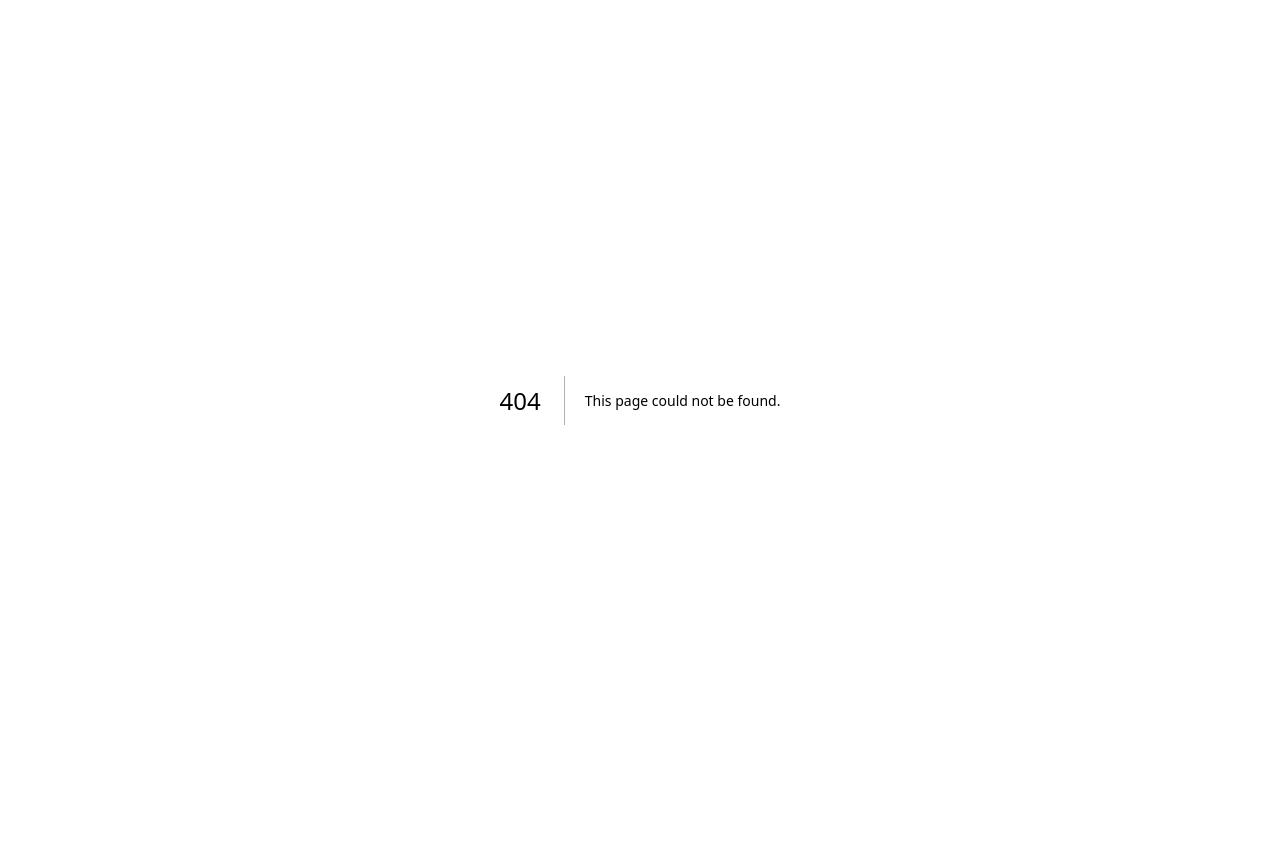
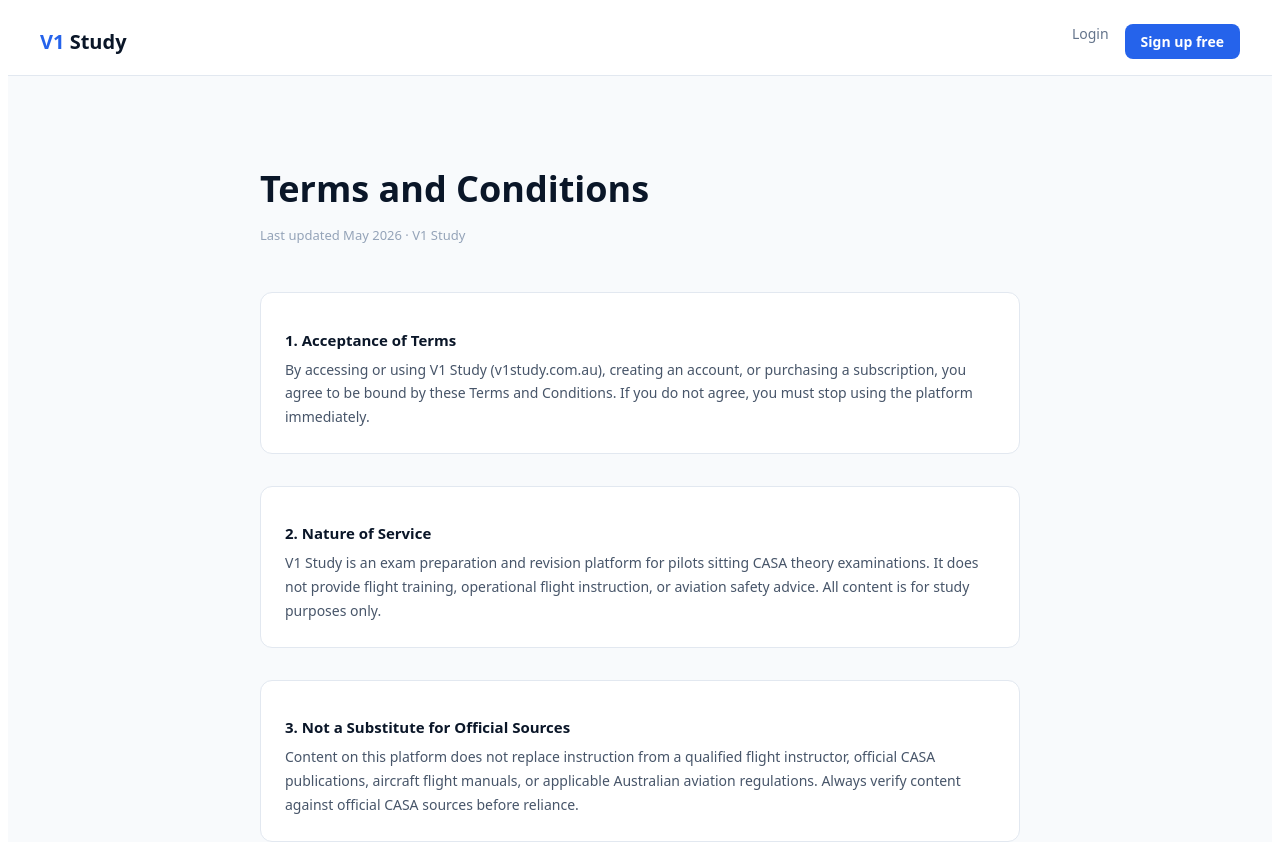
Before and after one commit to daniellongford/V1Study, a Next.js app: page /terms in a window 1280 px wide. Before the commit this address had no page. Shown: the top 842 px of the page. Before the commit the page ends 800 px from the top, so only its background shows below. Built offline with nearby package versions, Linux system fonts and the light colour scheme.

Commit message:
Create page.tsx

```diff
--- /dev/null
+++ b/app/terms/page.tsx
@@ -0,0 +1,99 @@
+'use client'
+
+const sections = [
+  {
+    title: '1. Acceptance of Terms',
+    content: 'By accessing or using V1 Study (v1study.com.au), creating an account, or purchasing a subscription, you agree to be bound by these Terms and Conditions. If you do not agree, you must stop using the platform immediately.',
+  },
+  {
+    title: '2. Nature of Service',
+    content: 'V1 Study is an exam preparation and revision platform for pilots sitting CASA theory examinations. It does not provide flight training, operational flight instruction, or aviation safety advice. All content is for study purposes only.',
+  },
+  {
+    title: '3. Not a Substitute for Official Sources',
+    content: 'Content on this platform does not replace instruction from a qualified flight instructor, official CASA publications, aircraft flight manuals, or applicable Australian aviation regulations. Always verify content against official CASA sources before reliance.',
+  },
+  {
+    title: '4. Accuracy of Content',
+    content: 'While all care is taken in preparing content, V1 Study makes no warranty regarding accuracy, completeness, or currency. Content may contain errors. Report any errors to support@v1study.com.au. Questions should be verified against official CASA publications.',
+  },
+  {
+    title: '5. User Responsibility',
+    content: 'Aviation involves inherent risk including serious injury or death. By using this platform you acknowledge that you are solely responsible for verifying all information, complying with CASA regulations, consulting qualified flight instructors where required, and all decisions made during training and operations.',
+  },
+  {
+    title: '6. Limitation of Liability',
+    content: 'To the maximum extent permitted by Australian law, V1 Study and its directors exclude all liability for any loss, damage, or injury arising from use of this platform or reliance on its content. Nothing in these terms excludes rights that cannot be excluded under the Australian Consumer Law.',
+  },
+  {
+    title: '7. Subscriptions and Billing',
+    content: 'Subscriptions are billed monthly. All plans include a 7-day free trial — your card will not be charged until the trial ends. Subscriptions renew automatically each month until cancelled. You may cancel at any time through the pricing page. Upon cancellation, access continues until the end of the current billing period. Unused subscription time is non-refundable except where required by Australian Consumer Law.',
+  },
+  {
+    title: '8. Account Usage',
+    content: 'Accounts are for individual personal use only. You must not share, transfer, sell, or allow others to access your account. V1 Study reserves the right to suspend or terminate accounts where misuse or account sharing is detected without refund.',
+  },
+  {
+    title: '9. Intellectual Property',
+    content: 'All content including questions, explanations, and references is the intellectual property of V1 Study. You must not copy, reproduce, distribute, or commercialise any content without prior written permission.',
+  },
+  {
+    title: '10. Conduct',
+    content: 'You agree to use the platform lawfully and appropriately. You must not engage in conduct that breaches CASA exam integrity rules or any applicable Australian law. V1 Study reserves the right to terminate accounts for misconduct.',
+  },
+  {
+    title: '11. Changes to Service',
+    content: 'V1 Study may modify content, features, pricing, or these terms at any time. Continued use of the platform after changes constitutes acceptance.',
+  },
+  {
+    title: '12. Governing Law',
+    content: 'These terms are governed by the laws of Queensland, Australia. Any disputes will be handled in Queensland courts.',
+  },
+  {
+    title: '13. Contact',
+    content: 'For questions about these terms contact support@v1study.com.au',
+  },
+]
+
+export default function TermsPage() {
+  return (
+    <main style={{ minHeight: '100vh', background: '#f8fafc', fontFamily: 'system-ui,sans-serif' }}>
+      <nav style={{ background: 'white', borderBottom: '1px solid #e2e8f0', padding: '1rem 2rem', display: 'flex', alignItems: 'center', justifyContent: 'space-between' }}>
+        <a href="/" style={{ textDecoration: 'none' }}>
+          <span style={{ fontSize: '20px', fontWeight: '800', color: '#2563eb' }}>V1</span>
+          <span style={{ fontSize: '20px', fontWeight: '800', color: '#0a1628' }}> Study</span>
+        </a>
+        <div style={{ display: 'flex', gap: '1rem' }}>
+          <a href="/login" style={{ color: '#64748b', textDecoration: 'none', fontSize: '14px' }}>Login</a>
+          <a href="/signup" style={{ background: '#2563eb', color: 'white', borderRadius: '8px', padding: '8px 16px', textDecoration: 'none', fontWeight: '600', fontSize: '14px' }}>Sign up free</a>
+        </div>
+      </nav>
+
+      <div style={{ maxWidth: '760px', margin: '0 auto', padding: '4rem 2rem' }}>
+        <h1 style={{ fontSize: '36px', fontWeight: '800', color: '#0a1628', marginBottom: '0.5rem' }}>Terms and Conditions</h1>
+        <p style={{ fontSize: '13px', color: '#94a3b8', marginBottom: '3rem' }}>Last updated May 2026 · V1 Study</p>
+
+        <div style={{ display: 'flex', flexDirection: 'column', gap: '2rem' }}>
+          {sections.map((s) => (
+            <div key={s.title} style={{ background: 'white', borderRadius: '12px', padding: '1.5rem', border: '1px solid #e2e8f0' }}>
+              <h2 style={{ fontSize: '15px', fontWeight: '700', color: '#0a1628', marginBottom: '8px' }}>{s.title}</h2>
+              <p style={{ fontSize: '14px', color: '#475569', lineHeight: 1.7, margin: 0 }}>{s.content}</p>
+            </div>
+          ))}
+        </div>
+
+        <div style={{ marginTop: '3rem', textAlign: 'center' }}>
+          <p style={{ fontSize: '13px', color: '#94a3b8' }}>Questions about these terms? Contact us at <a href="mailto:support@v1study.com.au" style={{ color: '#2563eb' }}>support@v1study.com.au</a></p>
+        </div>
+      </div>
+
+      <footer style={{ padding: '2rem', textAlign: 'center', borderTop: '1px solid #e2e8f0', background: 'white' }}>
+        <div style={{ marginBottom: '0.5rem' }}>
+          <span style={{ fontWeight: '800', color: '#2563eb' }}>V1</span>
+          <span style={{ fontWeight: '800', color: '#0a1628' }}> Study</span>
+        </div>
+        <p style={{ fontSize: '13px', color: '#94a3b8' }}>© V1 Study · Built for Australian pilots. · <a href="/terms" style={{ color: '#94a3b8', textDecoration: 'none' }}>Terms & Conditions</a></p>
+      </footer>
+    </main>
+  )
+}
```
